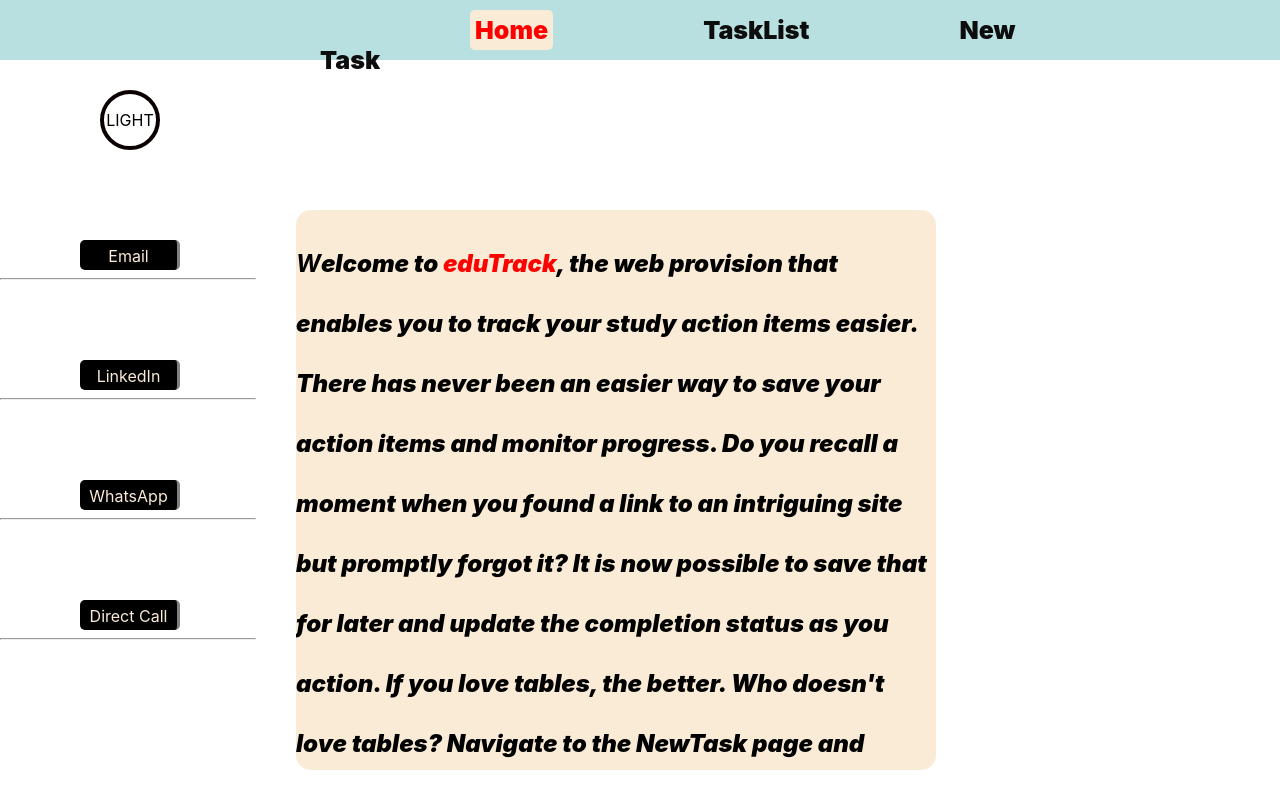
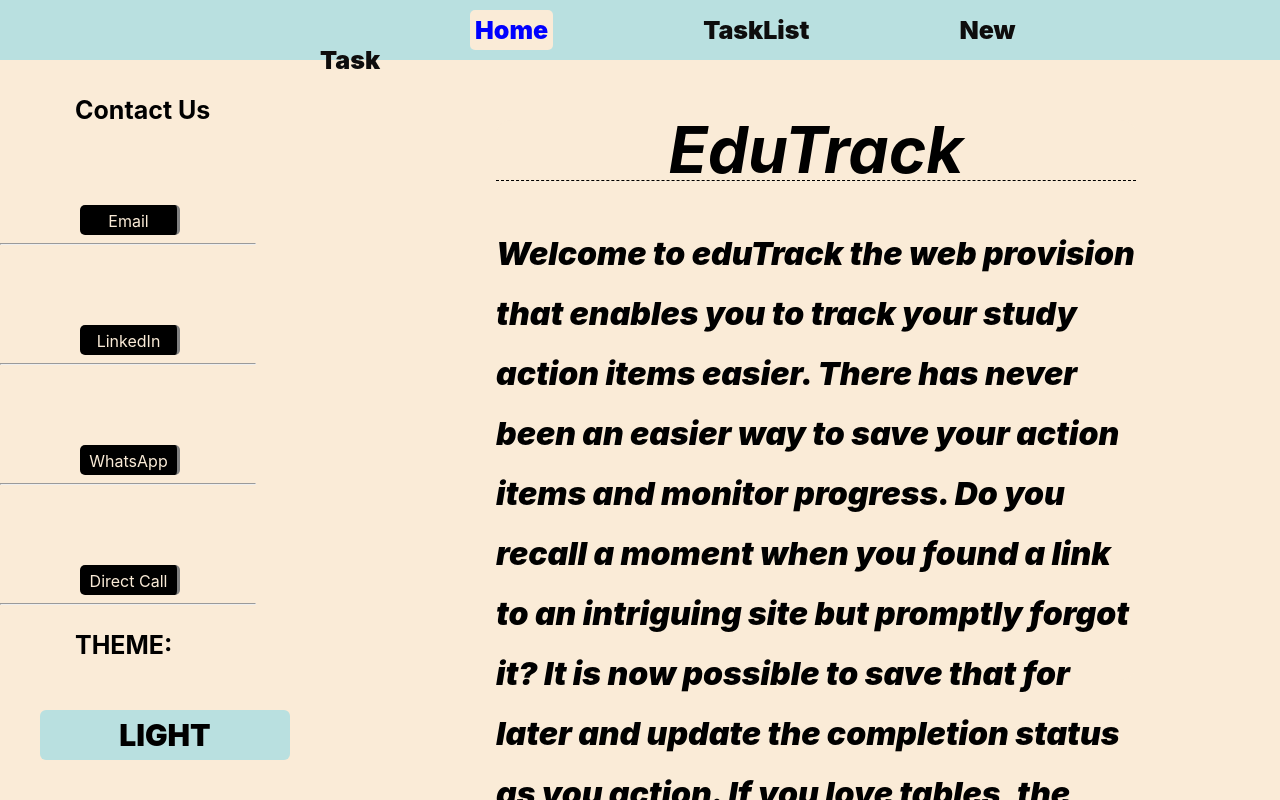
Before and after one commit to Bernardngari/edutrack-frontend, a React (Create React App) app: page / in a window 1280 px wide. Built offline with nearby package versions, Linux system fonts and the light colour scheme; no server answers.

Commit message:
Increase font sizes across all components

```diff
--- a/src/App.js
+++ b/src/App.js
@@ -7,11 +7,6 @@ import TaskList from "./components/TaskList";
 import NewTask from "./components/NewTask";
 
 function App(){
-  const[dark, setDark] = useState(false);
-  function handleDarkToggle(){
-		setDark((dark) => !dark)
-	}
-
   const[action, setAction] = useState([]);
   const[onDelete, setOnDelete] = useState(true)
 	useEffect(() => {
@@ -45,11 +40,6 @@ function App(){
           <Navbar />
         </div>
       </Container>
-      <Container>
-        <div className="button-container" onClick={handleDarkToggle} >
-          <div>{dark? "DARK":"LIGHT"}</div>
-        </div>
-      </Container>
       <Routes>
         <Route path="/" element={<Home />} />
         <Route path="/tasklist" element={<TaskList action={action} persistDel={persistDel}/>} />
--- a/src/components/Home.js
+++ b/src/components/Home.js
@@ -1,11 +1,16 @@
-import React from "react";
+import React,{useState} from "react";
 import Container from "./Container";
 import LandingPage from "./Landingpagetexts";
 function Home(){
+	const[dark, setDark] = useState(false);
+  function handleDarkToggle(){
+		setDark((dark) => !dark)
+	}
 	return(
 		<Container>
 			<div  className="wrap-home">
 					<div className="side-bar">
+							<h3>Contact Us</h3>
 							<Container><a target="_blank" href="mailto:bernardngari.ke@gmail.com"><div className="contact-button">Email</div></a></Container>
 							<hr/>
 							<Container><a target="_blank" href="https://www.linkedin.com/in/bernardngari/"><div className="contact-button">LinkedIn</div></a></Container>
@@ -14,6 +19,12 @@ function Home(){
 							<hr/>
 							<Container><a target="_blank" href="tel:+254700208172"><div className="contact-button">Direct Call</div></a></Container>
 							<hr/>
+							<Container>
+								<h3>THEME:</h3>
+        <div className="button-container" onClick={handleDarkToggle} >
+          <div>{dark? "DARK":"LIGHT"}</div>
+        </div>
+      </Container>
 					</div>
 						<div className="main-home-content">
 							<LandingPage />
--- a/src/components/Landingpagetexts.js
+++ b/src/components/Landingpagetexts.js
@@ -3,8 +3,9 @@ function LandingPage(){
 	return(
 		<Container>
 			<div className="landing">
+					<h1>EduTrack</h1>
 					<p>
-									<b>W</b>elcome to <span>eduTrack</span>, the web provision that enables you to  track 	your study action items easier.
+										Welcome to eduTrack the web provision that enables you to  track 	your study action items easier.
 										There has never been an easier way to save your action items and monitor progress.
 										Do you recall a moment when you found a link to an intriguing site but promptly forgot it?
 										It is now possible to save that for later and update the completion status as you action.
--- a/src/index.css
+++ b/src/index.css
@@ -36,14 +36,14 @@ nav a:hover,
   padding:5px;
   background-color: antiquewhite;
   border-radius: 5px;
-  color: red;
+  color: blue;
 }
 nav a.active{
   padding:5px;
   font-weight: 900;
   background-color: antiquewhite;
   border-radius: 5px;
-  color: red;
+  color: blue;
 }
 
 a{
@@ -59,7 +59,6 @@ a{
 }
 
 form{
-  border: solid grey;
   border-radius: 5px;
   width: 60vw;
 }
@@ -67,17 +66,17 @@ form{
 .newtask-form{
   display: flex;
   justify-content: center;
-  margin-top: 100px;
+  margin-top: 50px;
   text-align: center;
 }
  .form{
   display: flex;
   flex-direction: column;
   width:59vw;
-  border-bottom: solid black;
   border-radius: 5px;
   margin: auto;
   margin-bottom: 10px;
+  padding: 10px;
  }
 label,button{
   font-weight: 900;
@@ -88,6 +87,15 @@ label,button{
 label,input,select,button.submit{
   font-size: 25px;
 }
+label{
+  padding: 15px;
+  font-size: 30px;
+}
+input,button,select{
+  height:80px;
+  border-radius: 7px;
+}
+
 button.submit{
   width: 25%;
   margin: auto;
@@ -108,6 +116,9 @@ button:hover{
 .wrap-home{
   display: flex;
   margin-top: 10px;
+}
+.main-home-content{
+  margin-left: 200px;
 }
 
 table,thead,tr,th,td{
@@ -134,10 +145,9 @@ th{
   background-color: antiquewhite;
   border-radius: 15px;
   line-height: 60px;
-  font-size: x-large;
+  font-size: xx-large;
   font-style: italic;
   font-weight: 900;
-  overflow: scroll;
   margin-top: 50px;
   margin-left: 40px;
 }
@@ -156,6 +166,7 @@ width: 100vw;
   background-size: cover;
   background-position: center;
   height: 100vh;
+  background-color: antiquewhite;
 }
 
 .contact-button{
@@ -181,15 +192,27 @@ span{
 }
 
 .button-container{
-  height: 60px;
-  width: 60px;
-  margin-left:100px;
-  margin-top: 30px;
-  border: solid rgb(11, 0, 0) 4px;
-  border-radius: 50%;
+  height: 50px;
+  width: 250px;
+  margin-left:40px;
+  margin-top: 50px;
+  border-radius: 6px;
   display: flex;
   flex-direction: row;
   justify-content: center;
   align-items: center;
+  background-color: rgb(185, 224, 224);
+  font-size: 30px;
+  font-weight: 900;
+}
 
+.landing h1{
+  text-align: center;
+  font-style: italic;
+  border-bottom: 0.5px dashed;
 }
+
+.side-bar h3{
+  margin-left: 75px;
+  font-size: 25px;
+}
```
